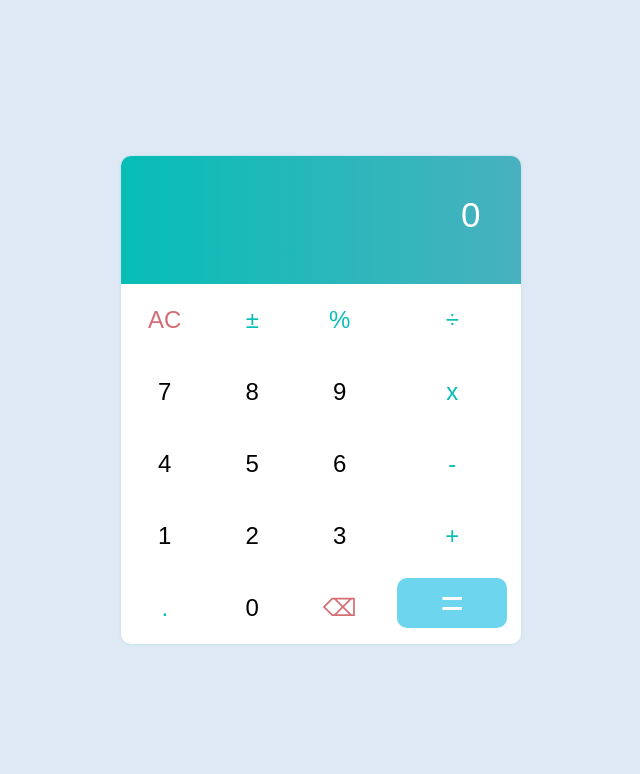
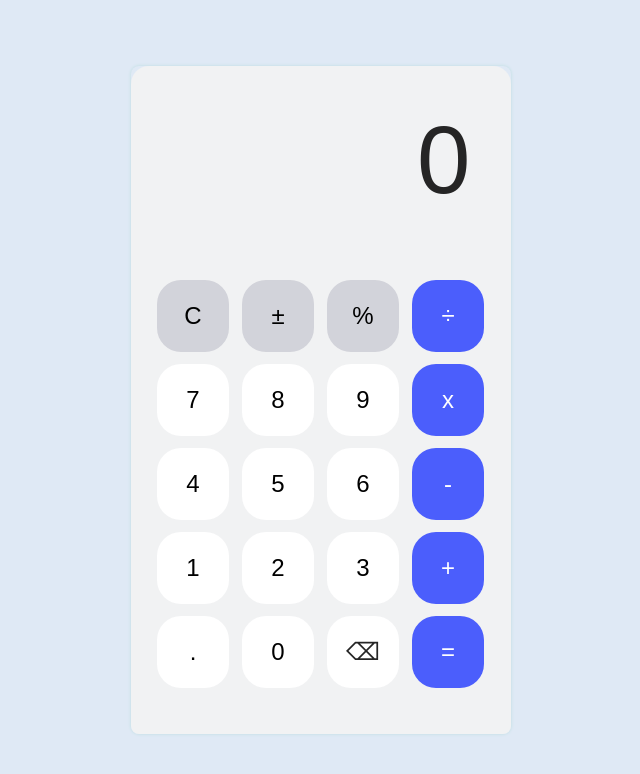
Before and after one commit to undefinedMLG/undefined-portfolio-react, a React (Create React App) app: page / in a window 1280 px wide. Shown: the top 774 px of the page, without its empty margins (319-959 px from the left). Built offline with nearby package versions, Linux system fonts and the light colour scheme; the HTML template or start-up script is replaced by a standard one.

Commit message:
add style calculator

```diff
--- a/src/components/Button.jsx
+++ b/src/components/Button.jsx
@@ -1,5 +1,16 @@
 import React from "react";
 import "./styles/Button.scss";
+import { createContext } from "react";
+
+export const themes = {
+  dark: "",
+  light: "white-content",
+};
+
+export const ThemeContext = createContext({
+    theme: themes.dark,
+  changeTheme: () => {},
+});
 
 const Buttons = ({
   inputHandler,
@@ -16,13 +27,13 @@ const Buttons = ({
 
     return (
       <div className="show-btn">
-        <button className="btn clr" onClick={clearInput}>
-          AC
+        <button className="btn op" onClick={clearInput}>
+          C
         </button>
-        <button className="btn exp" onClick={changePlusMinus}>
+        <button className="btn op" onClick={changePlusMinus}>
           ±
         </button>
-        <button className="btn exp" onClick={inputHandler}>
+        <button className="btn op" onClick={inputHandler}>
           %
         </button>
         <button className="btn exp" onClick={inputHandler}>
@@ -64,7 +75,7 @@ const Buttons = ({
         <button className="btn exp" onClick={inputHandler}>
           +
         </button>
-        <button className="btn exp" onClick={inputHandler}>
+        <button className="btn" onClick={inputHandler}>
           .
         </button>
         <button className="btn" onClick={inputHandler}>
@@ -73,7 +84,7 @@ const Buttons = ({
         <button className="btn clr" onClick={backspace}>
           ⌫
         </button>
-        <button className="btn exp equal" id="equalbtn" onClick={calculateAns}>
+        <button className="btn exp" id="equalbtn" onClick={calculateAns}>
           =
         </button>
       </div>
--- a/src/components/Calculator.jsx
+++ b/src/components/Calculator.jsx
@@ -3,6 +3,7 @@ import { round, evaluate } from "mathjs";
 import "./styles/Calculator.scss";
 import Buttons from "./Button";
 import Display from "./Display";
+
 
 function Calculator() {
   const [input, setInput] = useState("")
--- a/src/components/Display.jsx
+++ b/src/components/Display.jsx
@@ -50,6 +50,7 @@ const Display = ({input, setInput, answer}) => {
           </>
         )}
       </div>
+
     </>
   )
 }
--- a/src/components/styles/Button.scss
+++ b/src/components/styles/Button.scss
@@ -1,45 +1,81 @@
+
+@mixin lightTheme {
+&{
+  background-color: #F1F2F3;
+  .btn{
+    background-color:white;
+    &:hover{
+      background-color: #FF8F00;
+      color: white;
+      transition: background-color 0.2s ease;
+    }&:active {
+      background-color: #FF8F00;
+      color: white;
+      transition: background-color 0.2s ease;
+    }
+  }
+}
+.clr {
+  color:#252525;
+}
+.exp {
+ color: white;
+  background-color: #4B5EFC;
+}
+.op{
+  background-color: #D2D3DA;
+}
+}
+
+@mixin blackTheme {
+  &{
+    background-color: #17171C;
+    .btn{
+      background-color:#2E2F38;
+      color: white;
+      &:hover{
+        background-color: #FF8F00;
+        color: white;
+        transition: background-color 0.2s ease;
+      }&:active {
+        background-color: #FF8F00;
+        color: white;
+        transition: background-color 0.2s ease;
+      }
+    }
+  }
+  .clr {
+    color:#252525;
+    color: white;
+  }
+  .exp {
+   color: white;
+    background-color: #4B5EFC;
+  }
+  .op{
+    background-color: #4E505F;
+  }
+  }
+
 .show-btn {
   display: grid;
   grid-template-columns: auto auto auto auto;
-  background-color: white;
-  border-bottom-left-radius: 10px;
-  border-bottom-right-radius: 10px;
+  border-bottom-left-radius: 8px;
+  border-bottom-right-radius: 8px;
+  padding:20px;
+  padding-bottom:40px;
+
+  @include lightTheme;
 
   .btn {
-    width: 60px;
-    height: 60px;
-    margin: 6px auto;
-    font-size: 24px;
+    width:72px;
+    height:72px;
+    margin:6px;
+    font-size:24px;
     font-weight: 500;
     cursor: pointer;
-    border-radius: 50%;
-    background: none;
+    border-radius: 24px;
     border: 0px;
-    &:last-child{
-      font-weight: medium;
-      font-size: 40px;
-      width: 110px;
-      height: 50px;
-      border-radius: 10px;
-      color: white;
-      background-color: #6dd5ed;
-    }&:hover{
-      background-color: #3993a7;
-      color: white;
-      transition: background-color 0.3s ease;
-    }&:active {
-      background-color: #48b1bf;
-      color: white;
-      transition: background-color 0.3s ease;
-    }
+
   }
-
-  .clr {
-    color: #d66d75;
-  }
-
-  .exp {
-    color: #06beb6;
-  }
-
 }
--- a/src/components/styles/Calculator.scss
+++ b/src/components/styles/Calculator.scss
@@ -9,8 +9,8 @@
   .main {
     border: 0px;
     box-shadow: 0px 0px 3px 0.5px #c4e0e5;
-    border-radius: 10px;
-    max-width: 400px;
+    border-radius: 8px;
+    max-width: 380px;
   }
 }
 
--- a/src/components/styles/Display.scss
+++ b/src/components/styles/Display.scss
@@ -1,40 +1,32 @@
+
+
 .display {
   display: flex;
   flex-direction: column;
   padding: 10px;
-  border-top-left-radius: 10px;
-  border-top-right-radius: 10px;
-  padding-bottom: 20px;
-  background: linear-gradient(90deg, #06beb6, #48b1bf 100%);
+  border-top-left-radius: 18px;
+  border-top-right-radius: 18px;
+  background:#F1F2F3;
 }
-
-.expression {
-  padding: 5px;
-  margin-bottom: 10px;
-  height: 50px;
-}
-
 .input,
 .value {
   padding: 10px;
   text-align: right;
   background-color: transparent;
-  color: white;
+  color: #252525;
   border: 0px;
   letter-spacing: 1.5px;
 }
 
 .input {
-  font-size: 35px;
+  font-size: 96px;
 }
-
 .value {
-  font-size: 15px;
+  font-size: 18px;
 }
-
 .input::placeholder,
 .value::placeholder {
-  color: white;
+  color: #252525;
 }
 
 .input:focus-visible,
```
